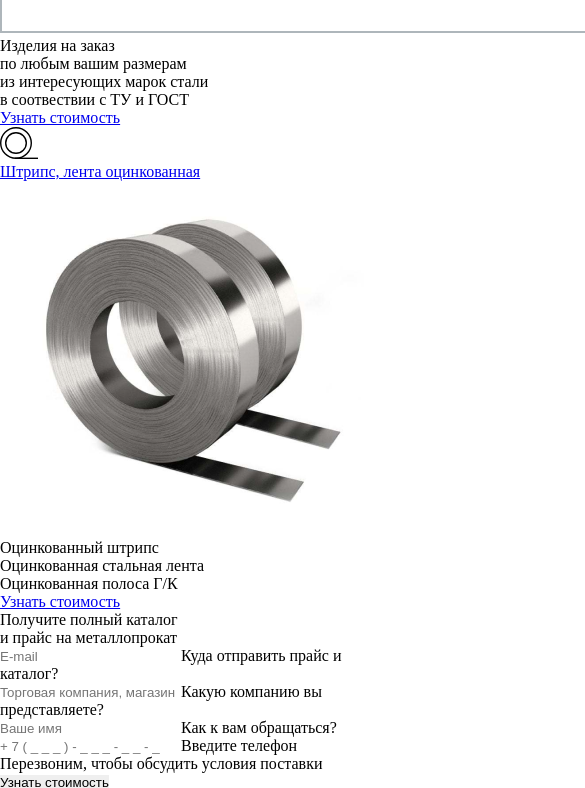
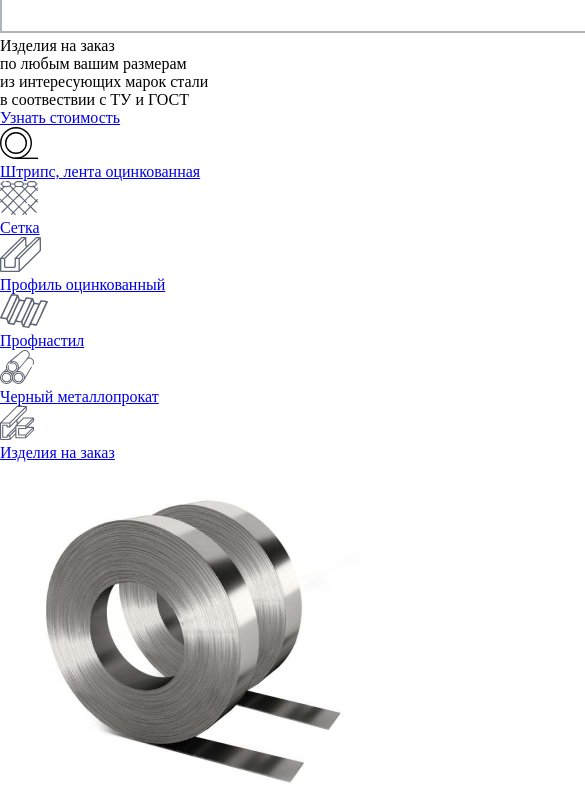
Before and after one commit to YanBocharov/Gefest, a website: page src/index.html in a window 390 px wide. Shown: the part 9360-10148 px from the top of the page, 585 px wide, since content can reach past the window. Drawn offline with Linux system fonts and the light colour scheme.

Commit message:
try write mobileTabs

```diff
--- a/src/index.html
+++ b/src/index.html
@@ -252,12 +252,44 @@
                 </div>
             </div>
             <div class="price__mobile">
-                <a href="#" class="price__tab1">
-                    <div class="price__tab1-img">
-                        <img src="img/price/price1.svg" alt="no-image">
-                    </div>
-                    <div class="price__tab1-text">Штрипс, лента оцинкованная</div>
-                </a>
+                <div class="price__mobile-tabs">
+                    <a href="#" class="price__tab1 hideTab">
+                        <div class="price__tab1-img">
+                            <img src="img/price/price1.svg" alt="no-image">
+                        </div>
+                        <div class="price__tab1-text">Штрипс, лента оцинкованная</div>
+                    </a>
+                    <a href="#" class="price__tab1 hideTab">
+                        <div class="price__tab1-img">
+                            <img src="img/price/price2.svg" alt="no-image">
+                        </div>
+                        <div class="price__tab1-text">Сетка</div>
+                    </a>
+                    <a href="#" class="price__tab1 hideTab">
+                        <div class="price__tab1-img">
+                            <img src="img/price/price3.svg" alt="no-image">
+                        </div>
+                        <div class="price__tab1-text">Профиль оцинкованный</div>
+                    </a>
+                    <a href="#" class="price__tab1 hideTab">
+                        <div class="price__tab1-img">
+                            <img src="img/price/price4.svg" alt="no-image">
+                        </div>
+                        <div class="price__tab1-text">Профнастил</div>
+                    </a>
+                    <a href="#" class="price__tab1 hideTab">
+                        <div class="price__tab1-img">
+                            <img src="img/price/price5.svg" alt="no-image">
+                        </div>
+                        <div class="price__tab1-text">Черный металлопрокат</div>
+                    </a>
+                    <a href="#" class="price__tab1 hideTab">
+                        <div class="price__tab1-img">
+                            <img src="img/price/price6.svg" alt="no-image">
+                        </div>
+                        <div class="price__tab1-text">Изделия на заказ</div>
+                    </a>
+                </div>
                 <div class="price__tab2">
                     <div class="price__tab2-img">
                         <img src="img/priceBig/priceBig6.png" alt="shtrips">
--- a/src/js/script.js
+++ b/src/js/script.js
@@ -40,6 +40,25 @@ window.addEventListener('DOMContentLoaded', function() {
         $(this)
           .addClass('active').siblings().removeClass('active')
           .closest('div.tabs').find('div.tabs__content').removeClass('active').eq($(this).index()).addClass('active');
+    });
+
+    // -------------------- MobileTabs
+
+    let mobileTabs = document.querySelectorAll('.price__tab1');
+    function showMobileTabs (a) {
+        if (mobileTabs[a].classList.contains('hideTab')) {
+            mobileTabs[a].classList.remove('hideTab');
+            mobileTabs[a].classList.add('showTab');
+        }
+    }
+    mobileTabs.addEventListener('click', function (event) {
+        let target = event.target;
+        event.preventDefault();
+        if (target && target.classList.contains('hideTab')) {
+            for (let i = 0; i < mobileTabs.length; i++) {
+
+            }
+        }
     });
 
     //--------------------------------ImgZoom----------------------------------------
--- a/src/sass/blocks/_price.scss
+++ b/src/sass/blocks/_price.scss
@@ -142,17 +142,17 @@
         }
     }
     &__mobile {
+        position: relative;
         width: 80%;
         margin: 0 auto;
     }
     &__tab1 {
         cursor: pointer;
-        display: flex;
         width: 100%;
         margin: 0 auto;
         border: 1px solid #B0B2B7;
         text-decoration: none;
-        position: relative;
+        position: absolute;
         &-img {
            margin: 10px 0;
            margin-left: 30px;
--- a/src/sass/style.scss
+++ b/src/sass/style.scss
@@ -55,6 +55,13 @@
 }
 .show {
     display: grid;
+}
+.showTab {
+    display: flex;
+    position: relative;
+}
+.hideTab {
+    display: none;
 }
 .wrgbbrbr {
     width: 200px;
```
Also changed, not shown: dist/css/style.min.css, dist/index.html, dist/js/script.js.
